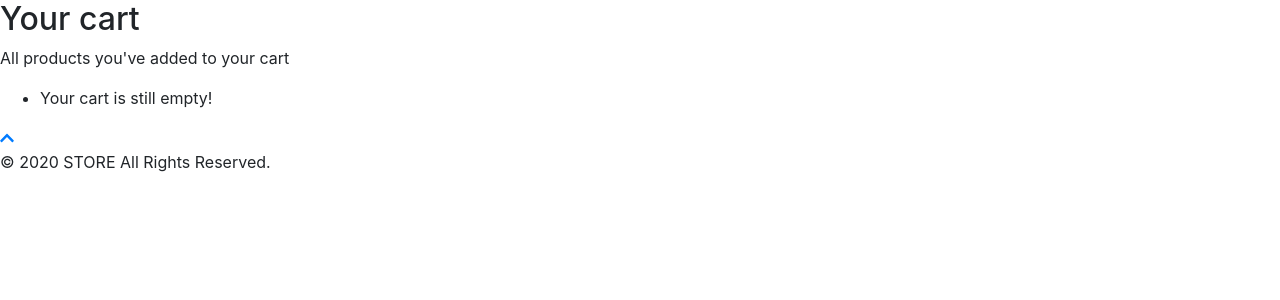
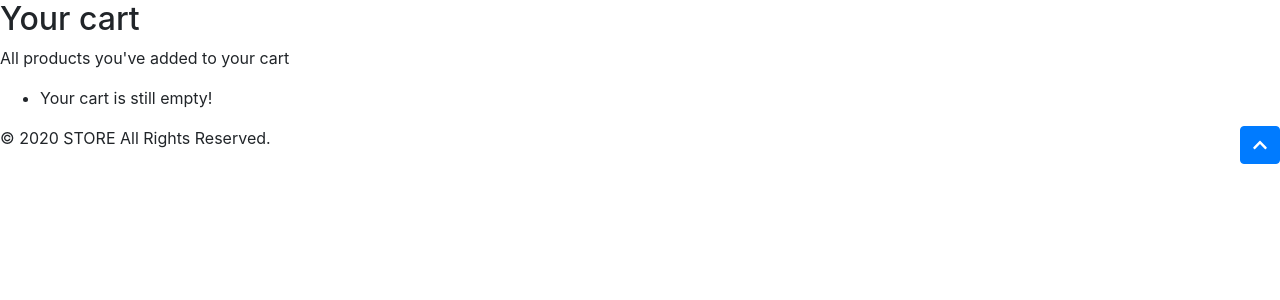
Before and after one commit to Adetec/django-k-camp-store, a Django app: page /carts/ in a window 1280 px wide. Shown: the part 56-356 px from the top of the page. Run offline with Django 3.2, Linux system fonts and the light colour scheme; a user stored in the database is signed in; data comes from the database, SQL or seed files in the repository; data that the repository does not hold is empty; some libraries are stand-ins or nearby versions.

Commit message:
style: Update scrollup btn

```diff
--- a/templates/base.html
+++ b/templates/base.html
@@ -56,7 +56,7 @@
         </main>
     </div>
     <footer>
-        <a href="#" id="scroll-up">
+        <a class="btn btn-primary float-right" href="#" id="scroll-up">
             <i class="fas fa-chevron-up"></i>
         </a>
         <!--2-->
```
